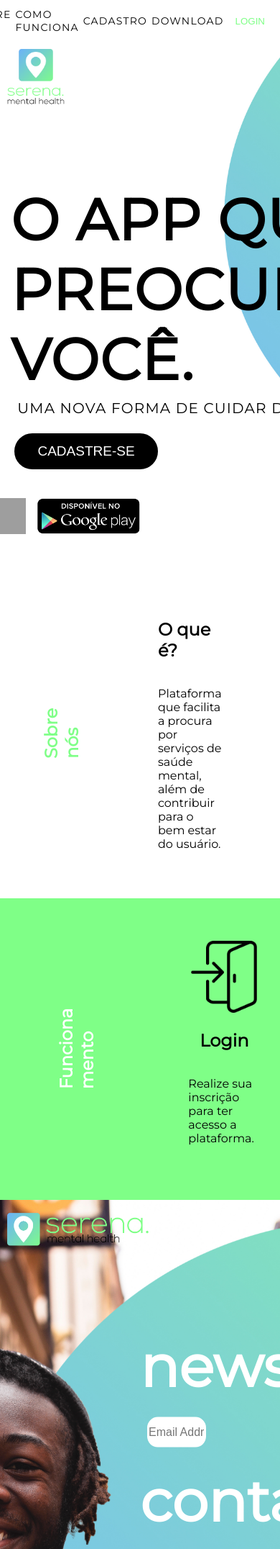
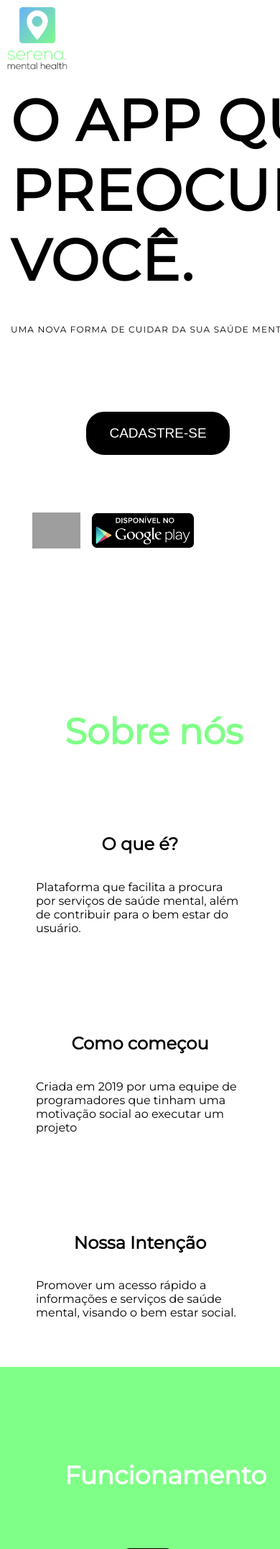
Before and after one commit to amarantesmind/Serena, a Django app: page / in a window 390 px wide; the page is wider, and only the part inside the window is pictured. Shown: the top 2152 px of that part at 72% size. Run offline with Django 3.2, Linux system fonts and the light colour scheme; grey boxes are pictures that could not be loaded.

Commit message:
atualizar media query

```diff
--- a/landing/static/css/styles.css
+++ b/landing/static/css/styles.css
@@ -45,7 +45,7 @@ header a{
 }
 
 header a:hover{
-    color:white;
+    color:#f7f7f9;
     transition: 0.75s;
 }
 
@@ -386,3 +386,74 @@ input{
     width: 50px;
     height: auto;
 }
+
+
+/* MEDIA QUERY */
+
+/* HEADER */
+
+@media(max-width: 425px) {
+    header {
+        display: none;
+    }
+    .logoserena img {
+        width: auto;
+        height: 90px;
+        padding: 0;
+        margin-left: 10px;
+        margin-top: 10px;
+    }
+    .frase p{
+        transform: translate(0, -80px);
+    }
+    .frase2 p{
+        transform: translate(0, -150px);
+        font-size: 12px;
+    }
+    .cadastro1 .botao2{
+        transform: translate(120px, -70px);
+        width: 200px;
+        height: 60px;
+    }
+    .logos{
+        transform: translate(-150px,290px);
+    }
+    .inicio{
+        background: url(../images/bg-responsivo.jpg);
+        background-size: cover; height: 100vh; width: 120vh;
+        background-position: center;
+    }
+
+    /* MAIN - SOBRE */
+    .sobre{
+        width: 100%;
+        flex-direction: column;
+        justify-content: center;
+    }
+
+    .titulo1{
+        color: #7FFF87;
+        transform: rotate(0deg);
+    }
+    .titulo1 h1{
+        font-size: 50px;
+        transform: translate(40px, 50px);
+    }
+
+    /* MAIN - FUNCIONAMENTO */
+    .funciona{
+        width: 100%;
+        flex-direction: column;
+        justify-content: center;
+    }
+
+    .titulo2{
+        transform: rotate(0deg);
+    }
+    .titulo2 h1{
+        font-size: 35px;
+        transform: translate(40px, 50px);
+    }
+
+
+}
--- a/landing/templates/index.html
+++ b/landing/templates/index.html
@@ -100,7 +100,7 @@
     <main class="funciona">
         <section>
             <div class="titulo2">
-                <h1>Funciona mento</h1>
+                <h1>Funcionamento</h1>
             </div>
         </section>
 
```
Also changed, not shown: landing/static/images/bg-responsivo.jpg (added).
